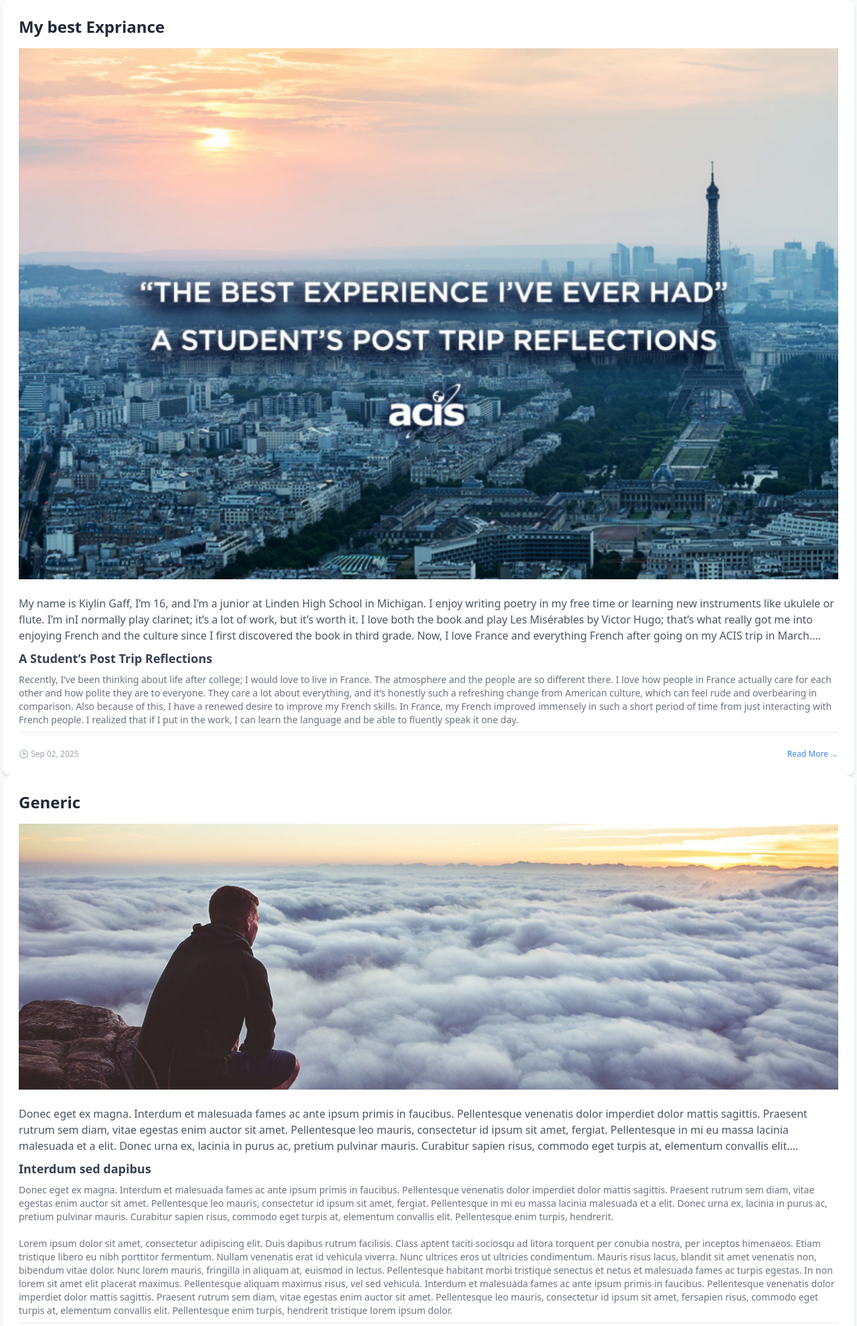
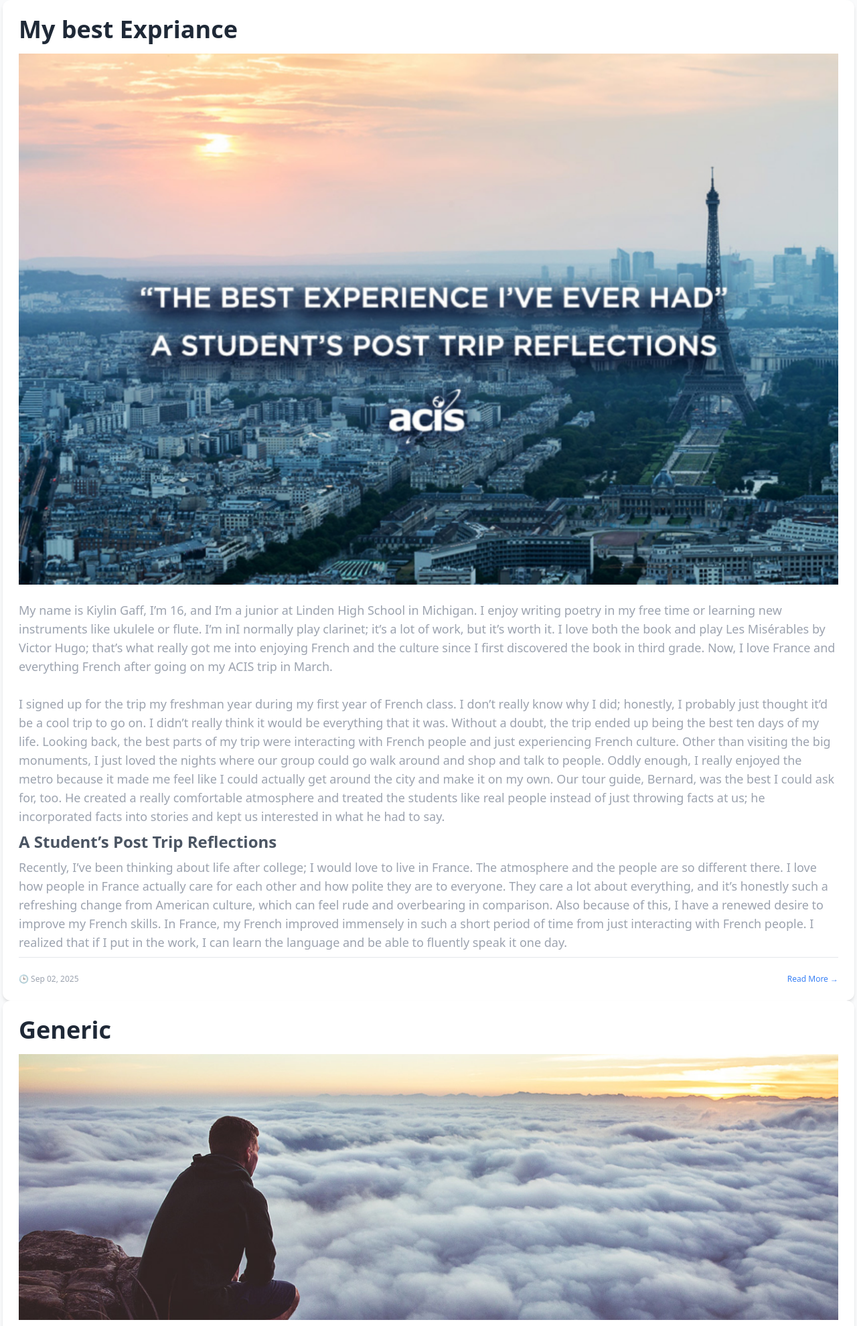
Before and after one commit to shivam-bind/My-Project, a Django app: page / in a window 1280 px wide. Shown: the part 460-2440 px from the top of the page at 67% size. Run offline with Django 5.2, Linux system fonts and the light colour scheme; a user stored in the database is signed in; data comes from the database, SQL or seed files in the repository; some libraries are stand-ins or nearby versions.

Commit message:
updated ui

```diff
--- a/blog/templates/blog/post_list.html
+++ b/blog/templates/blog/post_list.html
@@ -29,9 +29,9 @@
     {% for post in posts %}
       <article class="bg-white shadow-md rounded-xl p-4 mr-1 ml-1 sm:p-8">
 
-          <h2 class="text-xl md:text-2xl font-bold mb-3 text-gray-800 dark:text-gray-100 hover:text-red-500 transition">
+          <h1 class="text-xl sm:text-2xl md:text-3xl lg:text-4xl font-bold mb-3 text-gray-800 dark:text-gray-100 hover:text-red-500 transition">
             <a href="{% url 'post_detail' pk=post.pk %}">{{ post.title }}</a>
-          </h2>
+          </h1>
 
         <!-- Post Image -->
         {% if post.image %}
@@ -43,14 +43,14 @@
           </a>
         {% endif %}
 
-          <p class="mb-2 mt-4 text-gray-600 dark:text-gray-300 text-sm md:text-base line-clamp-3">
+          <p class="mb-2 mt-4 text-gray-400 dark:text-gray-400 text-base sm:text-sm md:text-lg lg:text-lg leading-snug sm:leading-relaxed md:leading-loose">
             {{ post.content|linebreaksbr }}
           </p>
 
           <!-- Subsections -->
           {% for sub in post.subsections.all %}
-            <h3 class="mt-2 mb-1 text-lg font-semibold text-gray-700 dark:text-gray-200">{{ sub.sub_title }}</h3>
-            <p class="mb-2 mt-2 text-gray-500 dark:text-gray-400 text-sm">{{ sub.sub_content|linebreaksbr }}</p>
+            <h2 class="mt-2 mb-1 text-lg sm:text-xl md:text-2xl lg:text-2xl font-semibold text-gray-600 dark:text-gray-100">{{ sub.sub_title }}</h2>
+            <p class="mb-2 mt-2 text-gray-400 dark:text-gray-400 text-base sm:text-sm md:text-lg lg:text-lg leading-snug sm:leading-relaxed md:leading-loose">{{ sub.sub_content|linebreaksbr }}</p>
           {% empty %}
             <p class="text-gray-400 text-sm">No subsections yet.</p>
           {% endfor %}
```
Also changed, not shown: blog/templates/blog/post_detail.html (+4 -4 lines).
